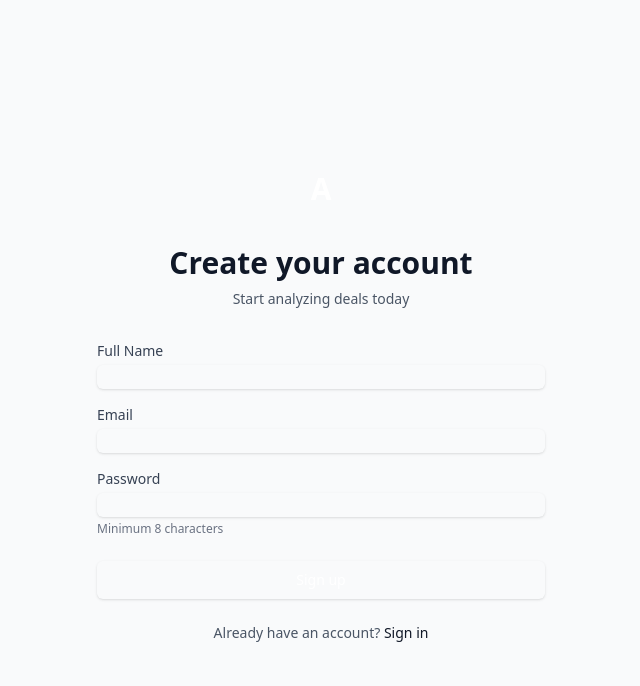
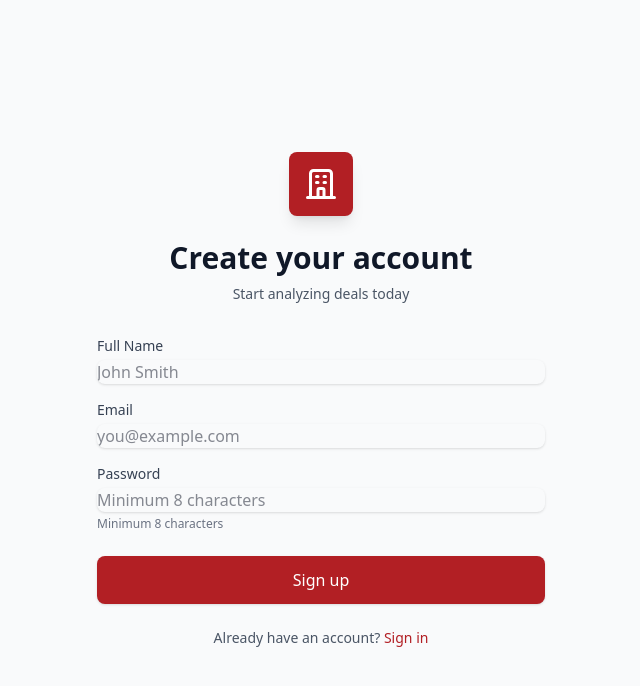
Before and after one commit to joe-bera/apex-deal-analyzer, a React (Vite) app in the folder frontend/: page /signup in a window 1280 px wide. Shown: the top 686 px of the page, without its empty margins (319-959 px from the left). Built offline with nearby package versions, Linux system fonts and the light colour scheme; no server answers.

Commit message:
fix: update Login and Signup pages to use Button component with proper styling

```diff
--- a/frontend/src/pages/Login.tsx
+++ b/frontend/src/pages/Login.tsx
@@ -1,6 +1,7 @@
 import { useState } from 'react';
 import { useNavigate, Link } from 'react-router-dom';
 import { useAuth } from '../contexts/AuthContext';
+import { Button } from '../components/ui';
 
 export default function Login() {
   const [email, setEmail] = useState('');
@@ -18,8 +19,9 @@ export default function Login() {
     try {
       await login(email, password);
       navigate('/dashboard');
-    } catch (err: any) {
-      setError(err.message || 'Login failed');
+    } catch (err: unknown) {
+      const message = err instanceof Error ? err.message : 'Login failed';
+      setError(message);
     } finally {
       setLoading(false);
     }
@@ -29,8 +31,10 @@ export default function Login() {
     <div className="min-h-screen flex items-center justify-center bg-gray-50 px-4">
       <div className="max-w-md w-full space-y-8">
         <div className="text-center">
-          <div className="mx-auto w-16 h-16 bg-primary-600 rounded-lg flex items-center justify-center">
-            <span className="text-white font-bold text-3xl">A</span>
+          <div className="mx-auto w-16 h-16 bg-[#B21F24] rounded-lg flex items-center justify-center shadow-lg">
+            <svg className="w-9 h-9 text-white" fill="none" viewBox="0 0 24 24" stroke="currentColor">
+              <path strokeLinecap="round" strokeLinejoin="round" strokeWidth={2} d="M19 21V5a2 2 0 00-2-2H7a2 2 0 00-2 2v16m14 0h2m-2 0h-5m-9 0H3m2 0h5M9 7h1m-1 4h1m4-4h1m-1 4h1m-5 10v-5a1 1 0 011-1h2a1 1 0 011 1v5m-4 0h4" />
+            </svg>
           </div>
           <h2 className="mt-6 text-3xl font-bold text-gray-900">Apex Deal Analyzer</h2>
           <p className="mt-2 text-sm text-gray-600">Sign in to your account</p>
@@ -38,7 +42,10 @@ export default function Login() {
 
         <form className="mt-8 space-y-6" onSubmit={handleSubmit}>
           {error && (
-            <div className="bg-red-50 border border-red-200 text-red-700 px-4 py-3 rounded">
+            <div className="bg-red-50 border border-red-200 text-red-700 px-4 py-3 rounded-lg flex items-center">
+              <svg className="w-5 h-5 mr-2 flex-shrink-0" fill="none" viewBox="0 0 24 24" stroke="currentColor">
+                <path strokeLinecap="round" strokeLinejoin="round" strokeWidth={2} d="M12 8v4m0 4h.01M21 12a9 9 0 11-18 0 9 9 0 0118 0z" />
+              </svg>
               {error}
             </div>
           )}
@@ -54,7 +61,8 @@ export default function Login() {
                 required
                 value={email}
                 onChange={(e) => setEmail(e.target.value)}
-                className="mt-1 block w-full rounded-md border-gray-300 shadow-sm focus:border-primary-500 focus:ring-primary-500"
+                className="mt-1 block w-full rounded-lg border-gray-300 shadow-sm focus:border-[#B21F24] focus:ring-[#B21F24]"
+                placeholder="you@example.com"
               />
             </div>
 
@@ -68,22 +76,24 @@ export default function Login() {
                 required
                 value={password}
                 onChange={(e) => setPassword(e.target.value)}
-                className="mt-1 block w-full rounded-md border-gray-300 shadow-sm focus:border-primary-500 focus:ring-primary-500"
+                className="mt-1 block w-full rounded-lg border-gray-300 shadow-sm focus:border-[#B21F24] focus:ring-[#B21F24]"
+                placeholder="Enter your password"
               />
             </div>
           </div>
 
-          <button
+          <Button
             type="submit"
-            disabled={loading}
-            className="w-full flex justify-center py-2 px-4 border border-transparent rounded-md shadow-sm text-sm font-medium text-white bg-primary-600 hover:bg-primary-700 focus:outline-none focus:ring-2 focus:ring-offset-2 focus:ring-primary-500 disabled:opacity-50"
+            size="lg"
+            isLoading={loading}
+            className="w-full"
           >
             {loading ? 'Signing in...' : 'Sign in'}
-          </button>
+          </Button>
 
           <div className="text-center text-sm">
             <span className="text-gray-600">Don't have an account? </span>
-            <Link to="/signup" className="font-medium text-primary-600 hover:text-primary-500">
+            <Link to="/signup" className="font-medium text-[#B21F24] hover:text-[#991b1f]">
               Sign up
             </Link>
           </div>
--- a/frontend/src/pages/Signup.tsx
+++ b/frontend/src/pages/Signup.tsx
@@ -1,6 +1,7 @@
 import { useState } from 'react';
 import { useNavigate, Link } from 'react-router-dom';
 import { useAuth } from '../contexts/AuthContext';
+import { Button } from '../components/ui';
 
 export default function Signup() {
   const [email, setEmail] = useState('');
@@ -19,8 +20,9 @@ export default function Signup() {
     try {
       await signup(email, password, fullName);
       navigate('/dashboard');
-    } catch (err: any) {
-      setError(err.message || 'Signup failed');
+    } catch (err: unknown) {
+      const message = err instanceof Error ? err.message : 'Signup failed';
+      setError(message);
     } finally {
       setLoading(false);
     }
@@ -30,8 +32,10 @@ export default function Signup() {
     <div className="min-h-screen flex items-center justify-center bg-gray-50 px-4">
       <div className="max-w-md w-full space-y-8">
         <div className="text-center">
-          <div className="mx-auto w-16 h-16 bg-primary-600 rounded-lg flex items-center justify-center">
-            <span className="text-white font-bold text-3xl">A</span>
+          <div className="mx-auto w-16 h-16 bg-[#B21F24] rounded-lg flex items-center justify-center shadow-lg">
+            <svg className="w-9 h-9 text-white" fill="none" viewBox="0 0 24 24" stroke="currentColor">
+              <path strokeLinecap="round" strokeLinejoin="round" strokeWidth={2} d="M19 21V5a2 2 0 00-2-2H7a2 2 0 00-2 2v16m14 0h2m-2 0h-5m-9 0H3m2 0h5M9 7h1m-1 4h1m4-4h1m-1 4h1m-5 10v-5a1 1 0 011-1h2a1 1 0 011 1v5m-4 0h4" />
+            </svg>
           </div>
           <h2 className="mt-6 text-3xl font-bold text-gray-900">Create your account</h2>
           <p className="mt-2 text-sm text-gray-600">Start analyzing deals today</p>
@@ -39,7 +43,10 @@ export default function Signup() {
 
         <form className="mt-8 space-y-6" onSubmit={handleSubmit}>
           {error && (
-            <div className="bg-red-50 border border-red-200 text-red-700 px-4 py-3 rounded">
+            <div className="bg-red-50 border border-red-200 text-red-700 px-4 py-3 rounded-lg flex items-center">
+              <svg className="w-5 h-5 mr-2 flex-shrink-0" fill="none" viewBox="0 0 24 24" stroke="currentColor">
+                <path strokeLinecap="round" strokeLinejoin="round" strokeWidth={2} d="M12 8v4m0 4h.01M21 12a9 9 0 11-18 0 9 9 0 0118 0z" />
+              </svg>
               {error}
             </div>
           )}
@@ -55,7 +62,8 @@ export default function Signup() {
                 required
                 value={fullName}
                 onChange={(e) => setFullName(e.target.value)}
-                className="mt-1 block w-full rounded-md border-gray-300 shadow-sm focus:border-primary-500 focus:ring-primary-500"
+                className="mt-1 block w-full rounded-lg border-gray-300 shadow-sm focus:border-[#B21F24] focus:ring-[#B21F24]"
+                placeholder="John Smith"
               />
             </div>
 
@@ -69,7 +77,8 @@ export default function Signup() {
                 required
                 value={email}
                 onChange={(e) => setEmail(e.target.value)}
-                className="mt-1 block w-full rounded-md border-gray-300 shadow-sm focus:border-primary-500 focus:ring-primary-500"
+                className="mt-1 block w-full rounded-lg border-gray-300 shadow-sm focus:border-[#B21F24] focus:ring-[#B21F24]"
+                placeholder="you@example.com"
               />
             </div>
 
@@ -84,23 +93,25 @@ export default function Signup() {
                 minLength={8}
                 value={password}
                 onChange={(e) => setPassword(e.target.value)}
-                className="mt-1 block w-full rounded-md border-gray-300 shadow-sm focus:border-primary-500 focus:ring-primary-500"
+                className="mt-1 block w-full rounded-lg border-gray-300 shadow-sm focus:border-[#B21F24] focus:ring-[#B21F24]"
+                placeholder="Minimum 8 characters"
               />
               <p className="mt-1 text-xs text-gray-500">Minimum 8 characters</p>
             </div>
           </div>
 
-          <button
+          <Button
             type="submit"
-            disabled={loading}
-            className="w-full flex justify-center py-2 px-4 border border-transparent rounded-md shadow-sm text-sm font-medium text-white bg-primary-600 hover:bg-primary-700 focus:outline-none focus:ring-2 focus:ring-offset-2 focus:ring-primary-500 disabled:opacity-50"
+            size="lg"
+            isLoading={loading}
+            className="w-full"
           >
             {loading ? 'Creating account...' : 'Sign up'}
-          </button>
+          </Button>
 
           <div className="text-center text-sm">
             <span className="text-gray-600">Already have an account? </span>
-            <Link to="/login" className="font-medium text-primary-600 hover:text-primary-500">
+            <Link to="/login" className="font-medium text-[#B21F24] hover:text-[#991b1f]">
               Sign in
             </Link>
           </div>
```
